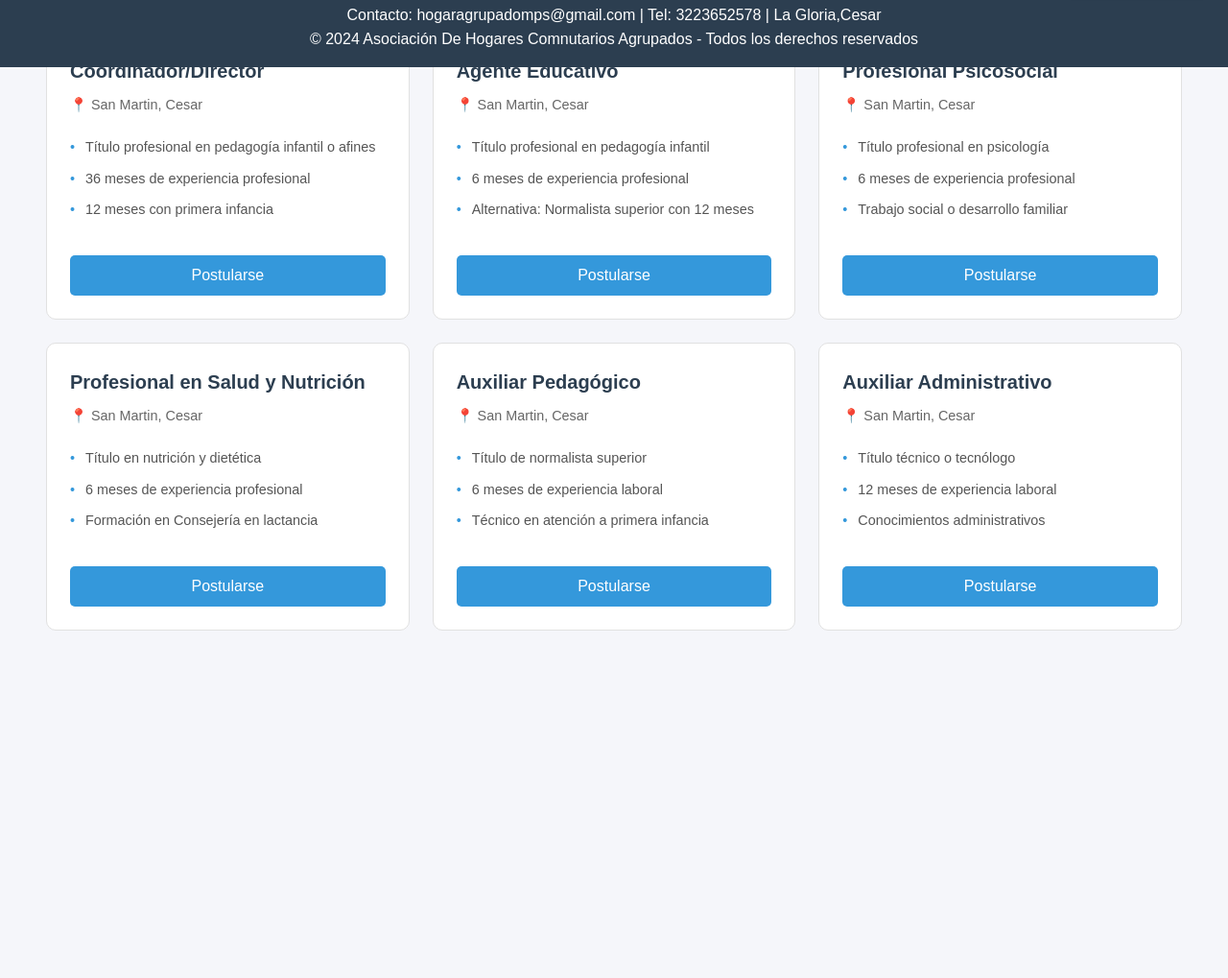
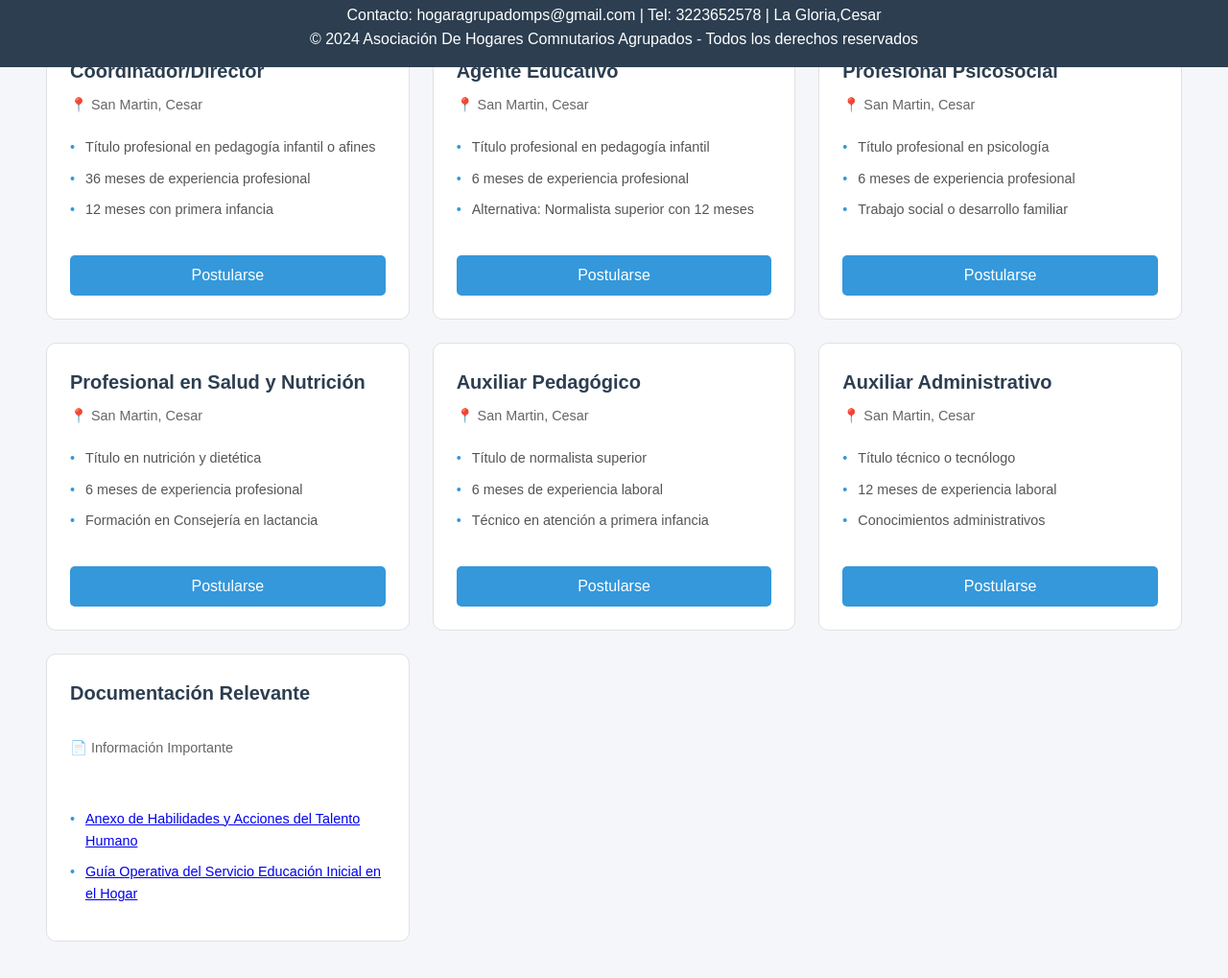
Before and after one commit to Pandas15/Agrupados_Misprimerossue-os, a plain HTML site: page index.html in a window 1280 px wide. Shown: the part 730-1749 px from the top of the page at 96% size. Before the commit the page ends 1495 px from the top, so only its background shows below. Drawn offline with Linux system fonts and the light colour scheme.

Commit message:
Update index.html

```diff
--- a/index.html
+++ b/index.html
@@ -283,7 +283,6 @@
                 </div>
                 <button class="apply-button" onclick="window.location.href='postulacion.html'">Postularse</button>
             </div>
-
             <div class="job-listing">
                 <div>
                     <h3 class="job-title">Auxiliar Administrativo</h3>
@@ -298,6 +297,18 @@
                 </div>
                 <button class="apply-button" onclick="window.location.href='postulacion.html'">Postularse</button>
             </div>
+            <div class="job-listing">
+                <h3 class="job-title">Documentación Relevante</h3>
+                <p class="job-location">📄 Información Importante</p>
+                <div class="requirements">
+                    <ul>
+                        <li><a href="https://www.icbf.gov.co/system/files/procesos/a3.go4_.mt1_.pp_anexo_habilidades_y_acciones_del_talento_humano_contratado_v1.pdf" target="_blank">Anexo de Habilidades y Acciones del Talento Humano</a></li>
+                        <li><a href="https://www.icbf.gov.co/system/files/procesos/go1.mt2_.pp_guia_operativa_del_servicio_educacion_inicial_en_el_hogar_v1.pdf" target="_blank">Guía Operativa del Servicio Educación Inicial en el Hogar</a></li>
+                    </ul>
+                </div>
+            </div>
+        </div>
+    </div>
         </div>
     </div>
 
```
